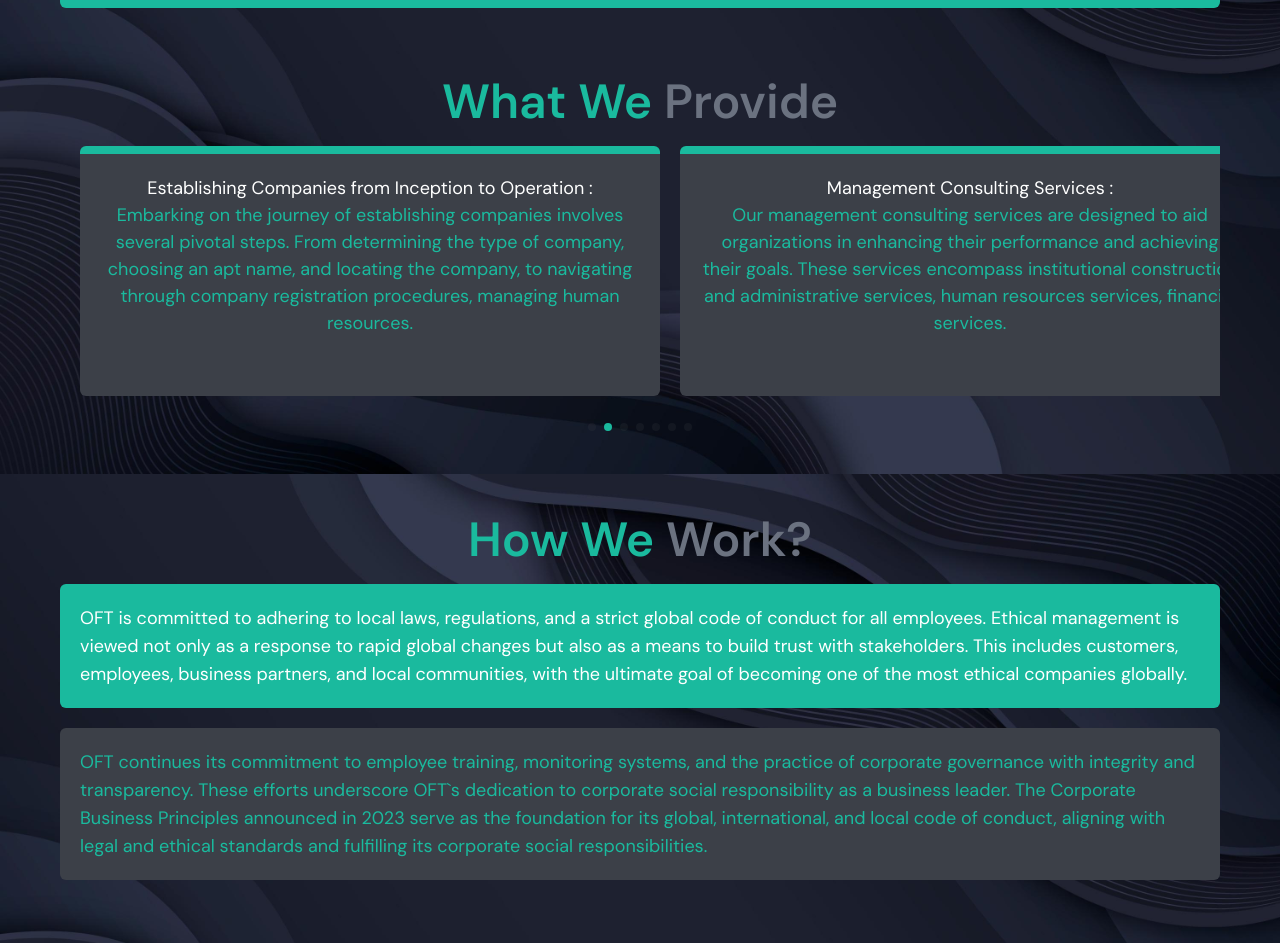
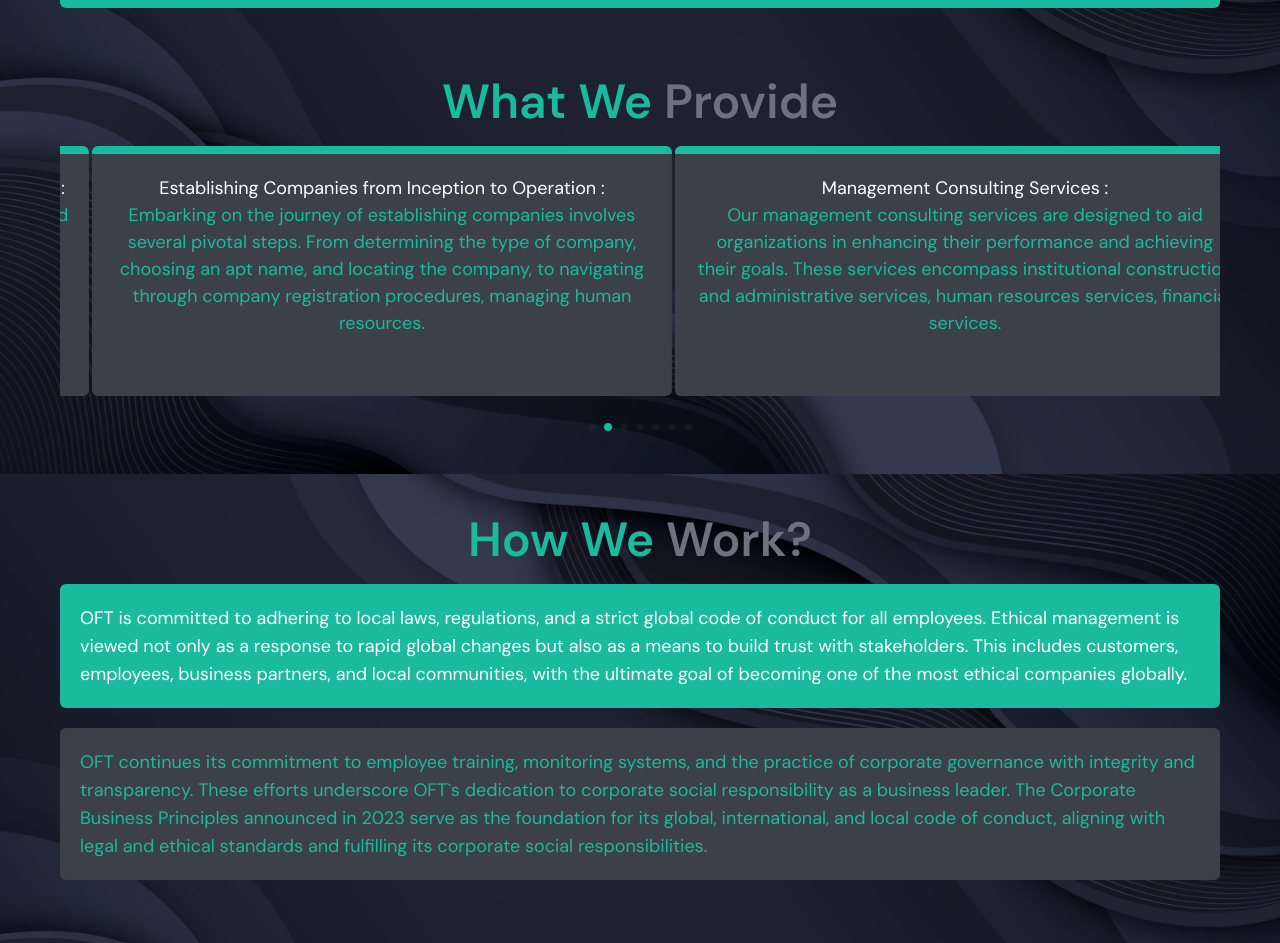
Before and after one commit to rasheedaldeb/OFT, a React (Vite) app: page /services in a window 1280 px wide. Shown: the part 2086-3029 px from the top of the page. Built offline with nearby package versions, Linux system fonts and the light colour scheme.

Commit message:
slider updated

```diff
--- a/src/Components/Provide/Provide.jsx
+++ b/src/Components/Provide/Provide.jsx
@@ -20,14 +20,14 @@ const Provide = ({ content }) => {
       <Swiper
         className="mySwiper"
         breakpoints={responsive}
-        slidesPerView={2}
+        slidesPerView={5}
         loop={true}
         modules={[Pagination, Autoplay]}
         pagination={{
           clickable: true,
         }}
         autoplay={{
-          delay: 5000,
+          delay: 6000,
           disableOnInteraction: false,
         }}
       >
--- a/src/Components/Provide/Provide.scss
+++ b/src/Components/Provide/Provide.scss
@@ -5,13 +5,12 @@
 .swiper-wrapper {
   height: 250px !important;
   display: flex;
-  gap: 20px;
+  gap: 3px;
 }
 .swiper-slide {
   text-align: center;
   font-size: 18px;
   background: #fff;
-
   /* Center slide text vertically */
   display: flex;
   justify-content: center;
--- a/vite.config.js
+++ b/vite.config.js
@@ -5,5 +5,5 @@ import react from "@vitejs/plugin-react";
 // https://vitejs.dev/config/
 export default defineConfig({
   plugins: [react()],
-  // base: process.env.VITE_BASE_PATH || "/deploy_react_app_github_pages_vercel",
+  base: process.env.VITE_BASE_PATH || "/deploy_react_app_github_pages_vercel",
 });
```
